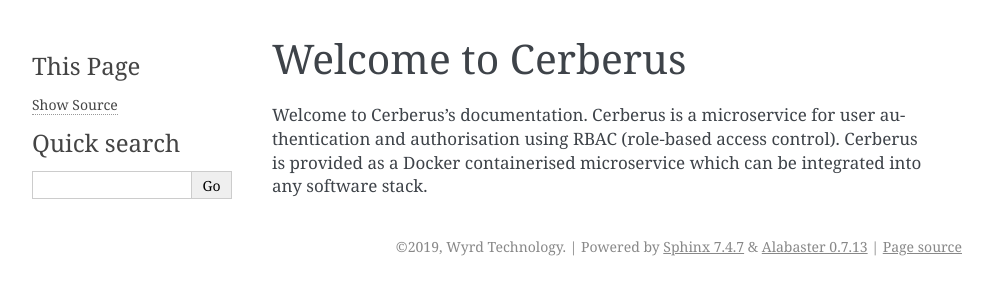
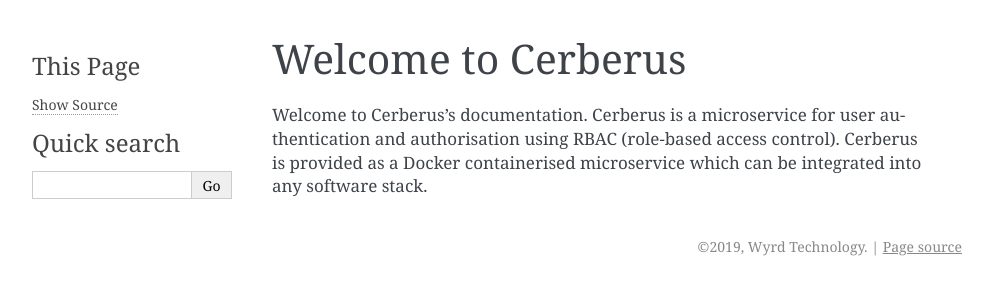
Before and after one commit to nefarioustim/cerberus-auth, a Sphinx documentation site: the page built from docs/index.rst, in a window 1280 px wide. Shown: the top 300 px of the page, without its empty margins (148-1141 px from the left). Built offline with Sphinx 7.4.7, drawn with Linux system fonts in a browser that asks for light colours.

Commit message:
docs(Sphinx): Adjust config for Sphinx build.

```diff
--- a/docs/conf.py
+++ b/docs/conf.py
@@ -80,12 +80,18 @@
 # further.  For a list of options available for each theme, see the
 # documentation.
 #
-# html_theme_options = {}
+html_theme_options = {
+    'github_user': 'nefarioustim',
+    'github_repo': 'cerberus-auth',
+    'description': 'A user authentication and authorisation microservice',
+    'travis_button': True,
+    'show_powered_by': False
+}
 
 # Add any paths that contain custom static files (such as style sheets) here,
 # relative to this directory. They are copied after the builtin static files,
 # so a file named "default.css" will overwrite the builtin "default.css".
-html_static_path = ['_static']
+# html_static_path = ['_static']
 
 # Custom sidebar templates, must be a dictionary that maps document names
 # to template names.
@@ -95,7 +101,7 @@
 # default: ``['localtoc.html', 'relations.html', 'sourcelink.html',
 # 'searchbox.html']``.
 #
-# html_sidebars = {}
+html_sidebars = {}
 
 
 # -- Options for HTMLHelp output ---------------------------------------------
```
